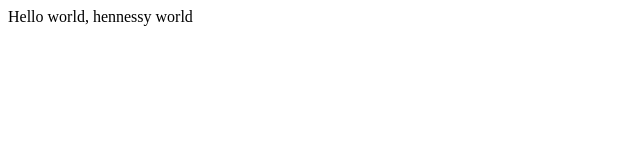
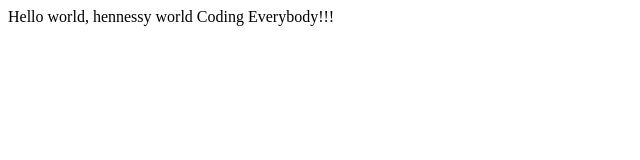
Before and after one commit to ljinui/opentutorials-hennessy, a plain HTML site: page index.html in a window 1280 px wide. Shown: the whole page, without its empty margins (0-640 px from the left). Drawn offline with Linux system fonts and the light colour scheme.

Commit message:
add codingeverybody!!! to index.html

```diff
--- a/index.html
+++ b/index.html
@@ -20,5 +20,6 @@
 
     <body>
         Hello world, hennessy world
+        Coding Everybody!!!
     </body>
 </html>
```
